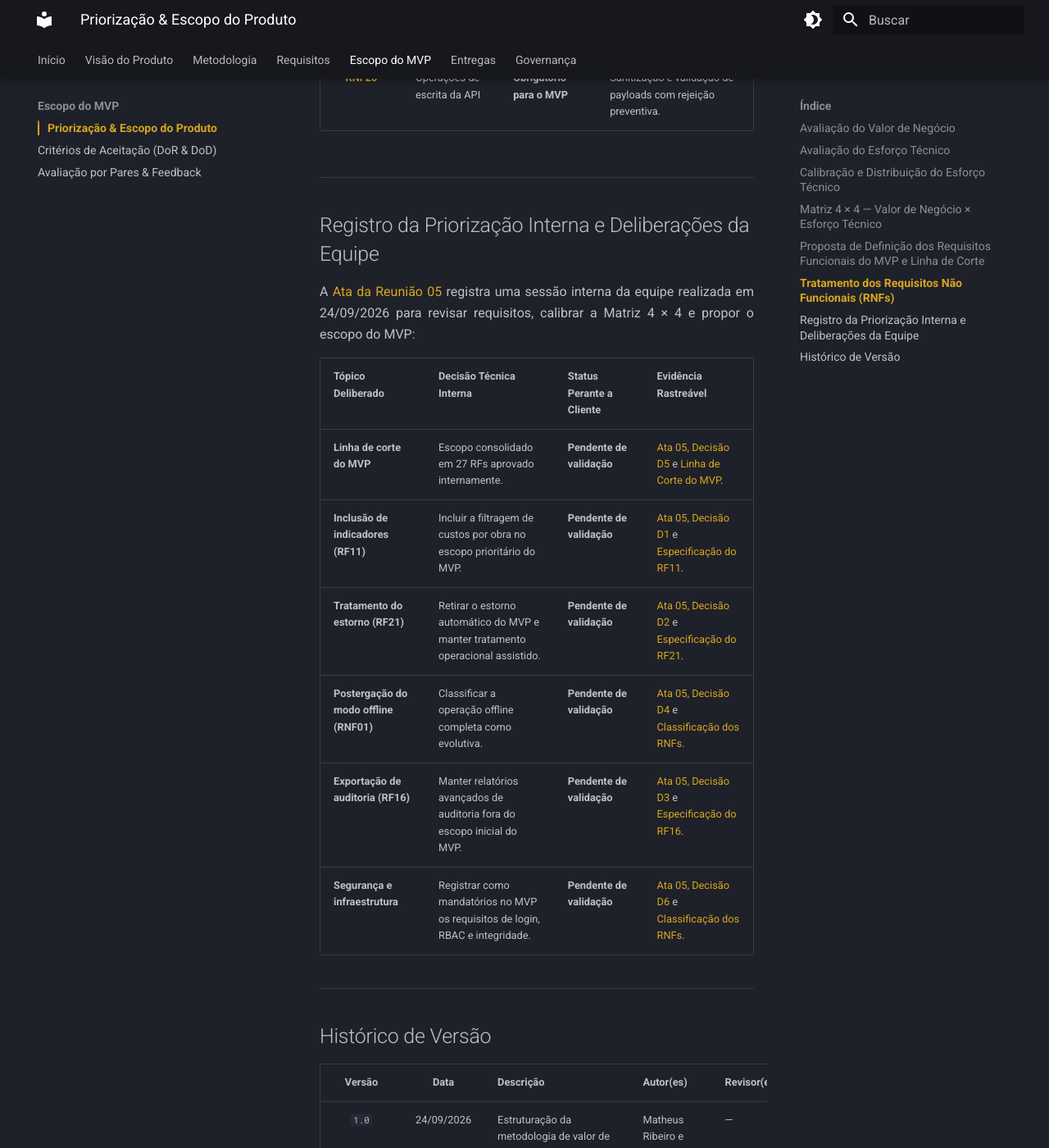
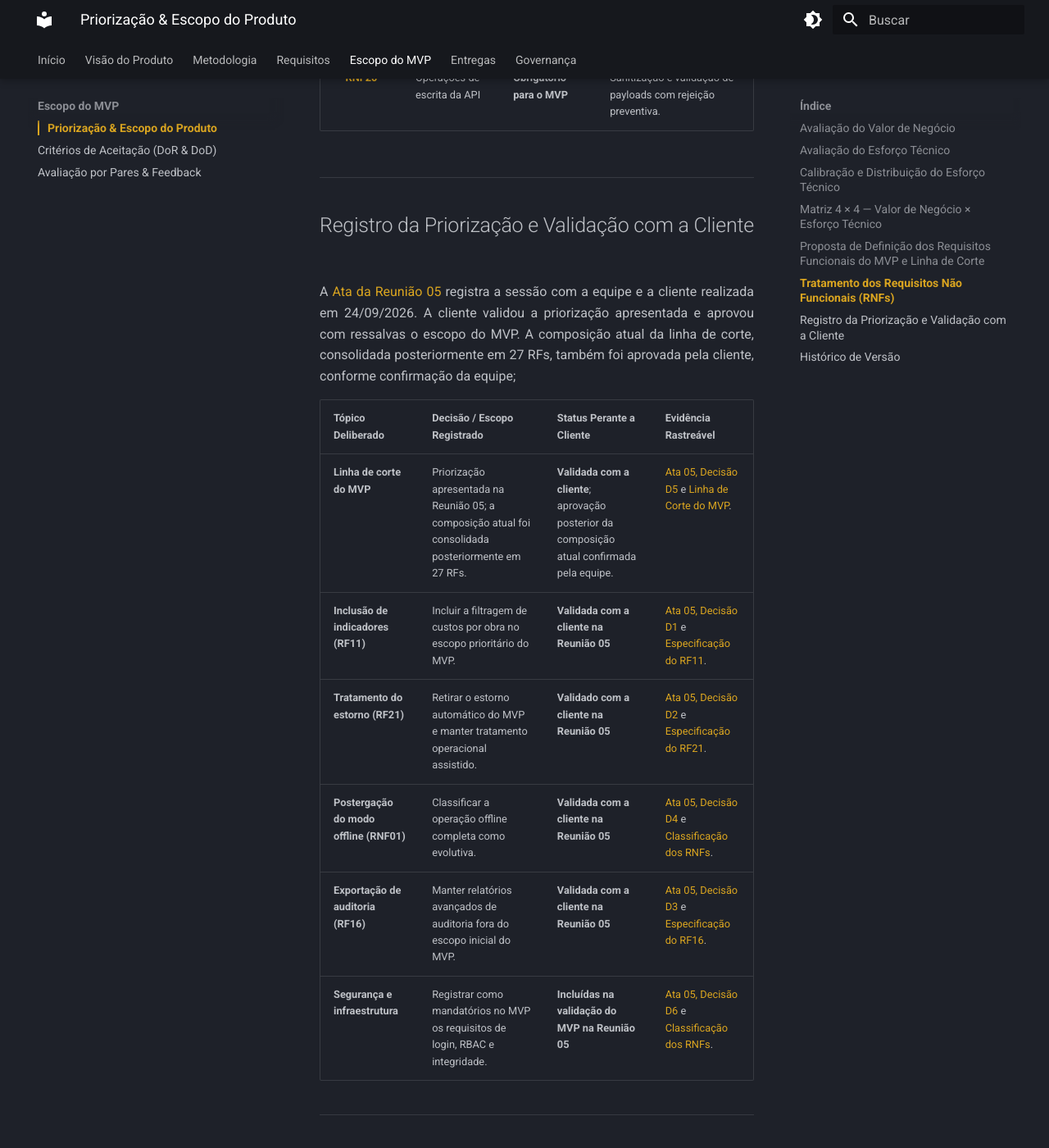
Before and after one commit to mdsreq-fga-unb/REQ-2026.2-T01-DUOC-Finance, an MkDocs documentation site: the page built from docs/requisitos/priorizacao.md, in a window 1280 px wide and 1400 px high, scrolled down 14744 px. Shown: the whole window at 82% size. Built offline with MkDocs 1.6.1 and Material for MkDocs 9.7.7, drawn with Linux system fonts in a browser that asks for light colours; some of the changed text lies outside the part shown.

Commit message:
docs/Corrige validacao da priorizacao e status do prototipo

```diff
--- a/docs/requisitos/priorizacao.md
+++ b/docs/requisitos/priorizacao.md
@@ -393,7 +393,7 @@ Para assegurar total transparência e padronização com a Seção 10.2 do Templ
 
 | Indicador | Sigla | Escala | Descrição e Origem Metodológica |
 | :--- | :---: | :---: | :--- |
-| **Valor de Negócio** | **VB** | 1 a 4 | Atribuído com a cliente parceira Maria Beatryz na [Reunião 05](../governanca/atas/reuniao-05.md), segundo a [Rubrica de Julgamento de Negócio](#rubrica-de-julgamento-do-valor-de-negocio) (D1 a D4). |
+| **Valor de Negócio** | **VB** | 1 a 4 | Validado com a cliente na [Reunião 05](../governanca/atas/reuniao-05.md), segundo a [Rubrica de Julgamento de Negócio](#rubrica-de-julgamento-do-valor-de-negocio) (D1 a D4); esforço técnico estimado pela equipe. |
 | **Complexidade Técnica** | **CX** | 1 a 4 | Avaliação estrutural de arquitetura, acoplamento e regras de negócio conforme a [Escala de Complexidade](#complexidade-tecnica). |
 | **Esforço de Implementação** | **ES** | 1 a 4 | Nota derivada das horas estimadas de codificação conforme a [Escala de Esforço de Implementação](#esforco-de-implementacao-tempo-em-horas). |
 | **Lacuna de Capacidade** | **LC** | 1 a 4 | Avaliação de domínio técnico e familiaridade da equipe com a stack (React SPA, Vite, NestJS, Supabase/PostgreSQL) conforme a [Escala de Lacuna](#lacuna-de-capacidade-da-equipe). |
@@ -546,18 +546,18 @@ Navegue pelas abas abaixo para consultar o enquadramento dos RNFs:
 <a id="8-12-evidencia-e-registro-da-validacao-do-mvp-com-o-cliente"></a>
 <a id="107-evidencia-e-registro-da-validacao-do-mvp-com-o-cliente"></a>
 <a id="evidencia-e-registro-da-validacao-do-mvp-com-o-cliente"></a>
-## Registro da Priorização Interna e Deliberações da Equipe
+## Registro da Priorização e Validação com a Cliente
 
-A [Ata da Reunião 05](../governanca/atas/reuniao-05.md) registra uma sessão interna da equipe realizada em 24/09/2026 para revisar requisitos, calibrar a Matriz 4 × 4 e propor o escopo do MVP:
+A [Ata da Reunião 05](../governanca/atas/reuniao-05.md) registra a sessão com a equipe e a cliente realizada em 24/09/2026. A cliente validou a priorização apresentada e aprovou com ressalvas o escopo do MVP. A composição atual da linha de corte, consolidada posteriormente em 27 RFs, também foi aprovada pela cliente, conforme confirmação da equipe;
 
-| Tópico Deliberado | Decisão Técnica Interna | Status Perante a Cliente | Evidência Rastreável |
+| Tópico Deliberado | Decisão / Escopo Registrado | Status Perante a Cliente | Evidência Rastreável |
 | :--- | :--- | :--- | :--- |
-| **Linha de corte do MVP** | Escopo consolidado em 27 RFs aprovado internamente. | **Pendente de validação** | [Ata 05, Decisão D5](../governanca/atas/reuniao-05.md#decisao-d5-mvp) e [Linha de Corte do MVP](#linha-de-corte-do-mvp). |
-| **Inclusão de indicadores (RF11)** | Incluir a filtragem de custos por obra no escopo prioritário do MVP. | **Pendente de validação** | [Ata 05, Decisão D1](../governanca/atas/reuniao-05.md#decisao-d1-rf11) e [Especificação do RF11](index.md#rf11). |
-| **Tratamento do estorno (RF21)** | Retirar o estorno automático do MVP e manter tratamento operacional assistido. | **Pendente de validação** | [Ata 05, Decisão D2](../governanca/atas/reuniao-05.md#decisao-d2-rf21) e [Especificação do RF21](index.md#rf21). |
-| **Postergação do modo offline (RNF01)** | Classificar a operação offline completa como evolutiva. | **Pendente de validação** | [Ata 05, Decisão D4](../governanca/atas/reuniao-05.md#decisao-d4-rnf01) e [Classificação dos RNFs](#tabela-de-classificacao-e-vinculacao-dos-rnfs-ao-mvp). |
-| **Exportação de auditoria (RF16)** | Manter relatórios avançados de auditoria fora do escopo inicial do MVP. | **Pendente de validação** | [Ata 05, Decisão D3](../governanca/atas/reuniao-05.md#decisao-d3-rf16) e [Especificação do RF16](index.md#rf16). |
-| **Segurança e infraestrutura** | Registrar como mandatórios no MVP os requisitos de login, RBAC e integridade. | **Pendente de validação** | [Ata 05, Decisão D6](../governanca/atas/reuniao-05.md#decisao-d6-seguranca-infraestrutura) e [Classificação dos RNFs](#tabela-de-classificacao-e-vinculacao-dos-rnfs-ao-mvp). |
+| **Linha de corte do MVP** | Priorização apresentada na Reunião 05; a composição atual foi consolidada posteriormente em 27 RFs. | **Validada com a cliente**; aprovação posterior da composição atual confirmada pela equipe. | [Ata 05, Decisão D5](../governanca/atas/reuniao-05.md#decisao-d5-mvp) e [Linha de Corte do MVP](#linha-de-corte-do-mvp). |
+| **Inclusão de indicadores (RF11)** | Incluir a filtragem de custos por obra no escopo prioritário do MVP. | **Validada com a cliente na Reunião 05** | [Ata 05, Decisão D1](../governanca/atas/reuniao-05.md#decisao-d1-rf11) e [Especificação do RF11](index.md#rf11). |
+| **Tratamento do estorno (RF21)** | Retirar o estorno automático do MVP e manter tratamento operacional assistido. | **Validado com a cliente na Reunião 05** | [Ata 05, Decisão D2](../governanca/atas/reuniao-05.md#decisao-d2-rf21) e [Especificação do RF21](index.md#rf21). |
+| **Postergação do modo offline (RNF01)** | Classificar a operação offline completa como evolutiva. | **Validada com a cliente na Reunião 05** | [Ata 05, Decisão D4](../governanca/atas/reuniao-05.md#decisao-d4-rnf01) e [Classificação dos RNFs](#tabela-de-classificacao-e-vinculacao-dos-rnfs-ao-mvp). |
+| **Exportação de auditoria (RF16)** | Manter relatórios avançados de auditoria fora do escopo inicial do MVP. | **Validada com a cliente na Reunião 05** | [Ata 05, Decisão D3](../governanca/atas/reuniao-05.md#decisao-d3-rf16) e [Especificação do RF16](index.md#rf16). |
+| **Segurança e infraestrutura** | Registrar como mandatórios no MVP os requisitos de login, RBAC e integridade. | **Incluídas na validação do MVP na Reunião 05** | [Ata 05, Decisão D6](../governanca/atas/reuniao-05.md#decisao-d6-seguranca-infraestrutura) e [Classificação dos RNFs](#tabela-de-classificacao-e-vinculacao-dos-rnfs-ao-mvp). |
 
 ---
 
@@ -589,3 +589,4 @@ A [Ata da Reunião 05](../governanca/atas/reuniao-05.md) registra uma sessão in
 | `3.6` | 02/11/2026 | Harmonização da linha de corte do MVP (27 RFs no MVP / 75% e 9 no Pós-MVP / 25%) em sincronia com as 36 US do Backlog do Produto e explicitação dos RF37 a RF40 como desdobramentos atômicos. | Matheus Ribeiro Szervinsk | Equipe Cascata Ágil |
 | `3.7` | 02/11/2026 | Reformulação metodológica centrada no processo avaliativo: reestruturação em abas interativas (Valor de Negócio, Esforço Técnico, Quadrantes e RNFs), remoção da tabela de resultados de 40 RFs em prol do catálogo interativo e eliminação de fórmulas matemáticas complexas de coordenadas cartesianas. | Matheus Ribeiro Szervinsk | Equipe Cascata Ágil |
 | `3.8` | 03/11/2026 | Unificação de Priorização e Escopo do Produto: formalização explícita das métricas e siglas de cálculo (VB, CX, ES, LC, EC, IP) na linha de corte do MVP; integração das notas individuais e Histórias de Usuário diretamente nos cards interativos do Catálogo de Requisitos; atualização da navegação estrutural. | Matheus Ribeiro Szervinsk | Equipe Cascata Ágil |
+| `3.9` | 11/11/2026 | Correção do registro de validação: confirmação da participação da cliente na Reunião 05 e de sua validação da priorização; distinção entre o escopo então apresentado e a composição atual do MVP. | Giovana Ferreira | — |
```
Also changed, not shown: docs/entregas/entrega-2.md (+5 -5 lines), docs/governanca/atas/index.md (+2 -2 lines), docs/governanca/atas/reuniao-05.md (+14 -12 lines), docs/metodologia/cronograma.md (+5 -5 lines), docs/metodologia/engenharia-requisitos.md (+9 -8 lines).
